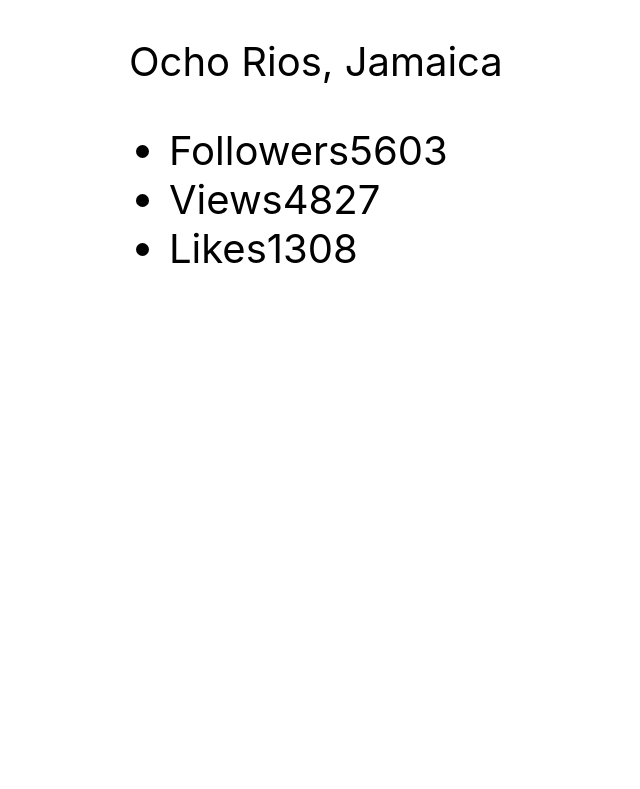
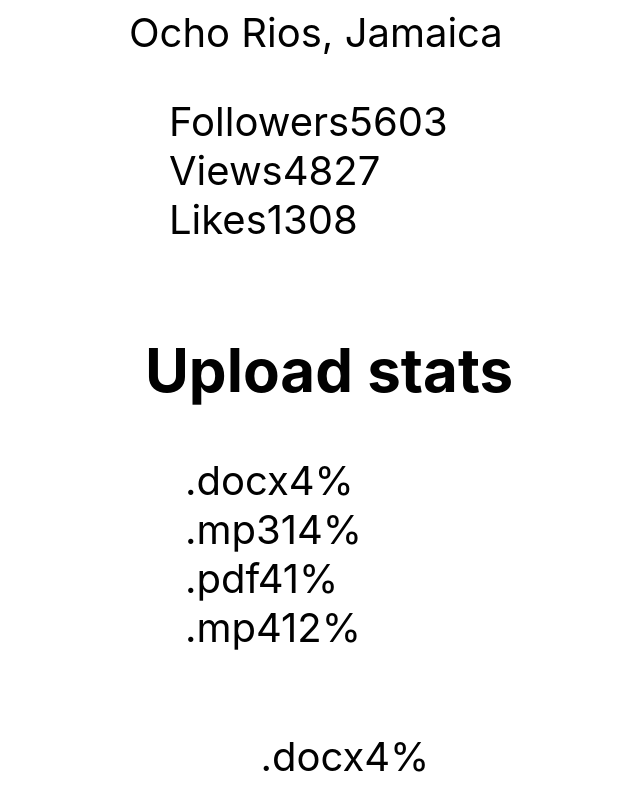
Before and after one commit to YuliiaTS/goit-react-hw-01-components, a React (Create React App) app: page / in a window 1280 px wide. Shown: the part 560-1349 px from the top of the page, without its empty margins (311-951 px from the left). Before the commit the page ends 873 px from the top, so only its background shows below. Built offline with nearby package versions, Linux system fonts and the light colour scheme.

Commit message:
додала компонент Statistics

```diff
--- a/src/components/App.js
+++ b/src/components/App.js
@@ -1,17 +1,18 @@
 import user from '../data/user.json';
-// import data from '/path/to/data.json';
+import data from '../data/data.json';
 // import friends from 'path/to/friends.json';
 // import transactions from 'path/to/transactions.json';
 
 import Profile from './Profile/Profile';
+import Statistics from './Statistics/Statistics';
 
-const {username, tag, location, avatar, stats} = user;
+const { username, tag, location, avatar, stats } = user;
 
-export const App = () => {
+const App = () => {
   return (
     <div
       style={{
-        paddingTop: '20px',
+        paddingTop: '40px',
         display: 'flex',
         flexDirection: 'column',
         justifyContent: 'center',
@@ -20,7 +21,6 @@
         color: '#010101',
       }}
     >
-      React homework 1
       <Profile
         username={username}
         tag={tag}
@@ -28,6 +28,10 @@
         avatar={avatar}
         stats={stats}
       />
+      <Statistics title="Upload stats" stats={data} />
+      <Statistics stats={data} />
     </div>
   );
 };
+
+export default App;
--- a/src/components/Statistics/Statistics.js
+++ b/src/components/Statistics/Statistics.js
@@ -0,0 +1,30 @@
+export default function Statistics({title, stats}) {
+  return (
+    <section className="statistics">
+        {title && <h2 className="title">Upload stats</h2>}
+
+      <ul className="stat-list">
+        <li className="item">
+          <span className="label">.docx</span>
+          <span className="percentage">4%</span>
+        </li>
+        <li className="item">
+          <span className="label">.mp3</span>
+          <span className="percentage">14%</span>
+        </li>
+        <li className="item">
+          <span className="label">.pdf</span>
+          <span className="percentage">41%</span>
+        </li>
+        <li className="item">
+          <span className="label">.mp4</span>
+          <span className="percentage">12%</span>
+        </li>
+      </ul>
+    </section>
+  );
+}
+
+// function getRandomHexColor() {
+//     return `#${Math.floor(Math.random() * 16777215).toString(16)}`;
+//   }
--- a/src/index.css
+++ b/src/index.css
@@ -13,3 +13,8 @@
   font-family: source-code-pro, Menlo, Monaco, Consolas, 'Courier New',
     monospace;
 }
+
+ul {
+  list-style: none;
+  list-style-type: none;
+}
--- a/src/index.js
+++ b/src/index.js
@@ -1,6 +1,6 @@
 import React from 'react';
 import ReactDOM from 'react-dom/client';
-import { App } from 'components/App';
+import App from 'components/App';
 import './index.css';
 
 ReactDOM.createRoot(document.getElementById('root')).render(
```
Lines whose indentation alone changed are shown as unchanged.
